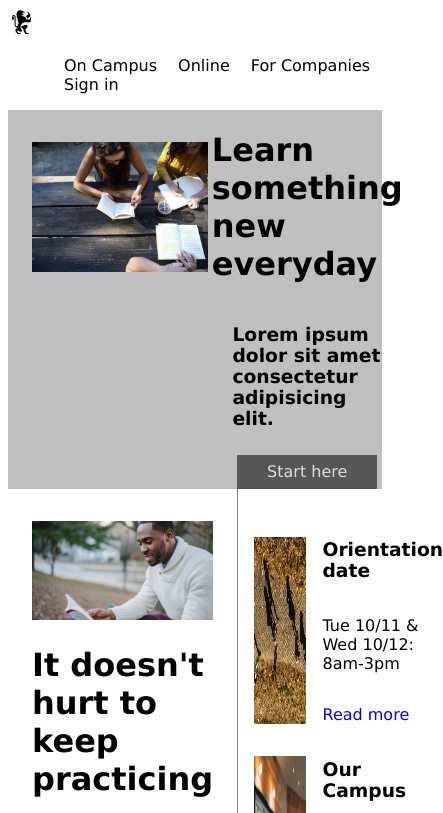
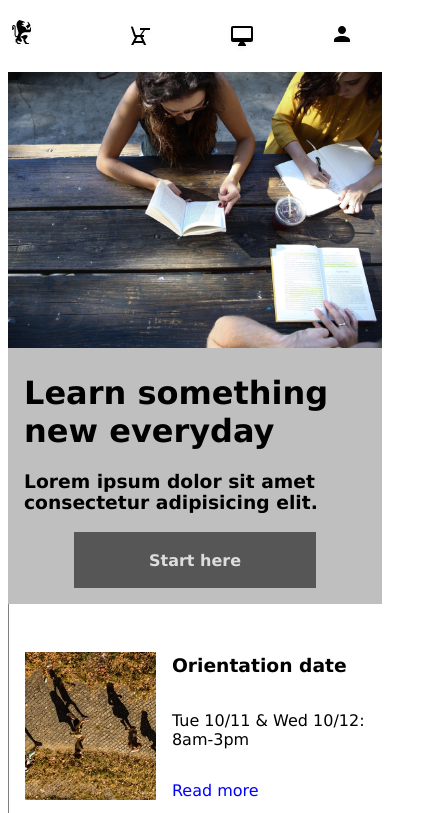
Before and after one commit to bungernt12/Colmar-Academy, a plain HTML site: page index.html in a window 390 px wide. Shown: the top 813 px of the page, 443 px wide, since content can reach past the window. Drawn offline with Linux system fonts and the light colour scheme.

Commit message:
Reformat banner info main for mobile

```diff
--- a/index.html
+++ b/index.html
@@ -10,15 +10,18 @@
     <header>
         <!--Logo and School Name -->
         <div class="headerleft">
-            <img src="./resources/capstone_colmar_assets/images/ic-logo.svg" alt="Colmar Academy Logo">
+            <img src="./resources/capstone_colmar_assets/images/ic-logo.svg" alt="Colmar Academy Logo" class="icon">
             <h3 id="schoolname">Colmar Academy</h3>
         </div>
         <nav>
             <ul>
-                <li>On Campus</li>
-                <li>Online</li>
-                <li>For Companies</li>
-                <li>Sign in</li>
+                <li class="wordNav">On Campus</li>
+                <li class="wordNav">Online</li>
+                <li class="wordNav">For Companies</li>
+                <li class="wordNav">Sign in</li>
+                <li class="iconNav icon"><img src="./resources/capstone_colmar_assets/images/ic-on-campus.svg" alt="on campus icon"></li>
+                <li class="iconNav icon"><img src="./resources/capstone_colmar_assets/images/ic-online.svg" alt="online icon"></li>
+                <li class="iconNav icon"><img src="./resources/capstone_colmar_assets/images/ic-login.svg" alt="login icon"></li>
             </ul>
         </nav>
     </header>
@@ -58,7 +61,7 @@
                 </div>
             </div>
             <div class="infomain-block">
-                <img src="./resources/capstone_colmar_assets/images/information-guest-lecture.jpg" alt="Guest Lecturer">
+                <img id="guestpic" src="./resources/capstone_colmar_assets/images/information-guest-lecture.jpg" alt="Guest Lecturer">
                 <div class="infomain-block-text">
                     <h3>Our guest lecture</h3>
                     <p>Join a keynote with oliver sack about music in medical treatment</p>
--- a/resources/css/style.css
+++ b/resources/css/style.css
@@ -9,6 +9,10 @@ html {
 .headerleft {
     float: left;
     display: flex;
+}
+
+ul {
+    padding-left: 0;
 }
 
 li{
@@ -51,7 +55,7 @@ nav{
     padding: 5% 20%;
     background-color: rgb(86, 86, 86);
     font-family: Verdana, Geneva, Tahoma, sans-serif;
-    font-weight: 500;
+    font-weight: 600;
     color: rgb(221, 221, 221);
     box-shadow: none;
     margin-top: 5%;
@@ -80,6 +84,10 @@ nav{
     width: 40%;
     border-left: 1px solid grey;
 
+}
+
+#guestpic {
+    width: 60%;
 }
 
 .infomain-block {
@@ -149,7 +157,72 @@ nav{
 }
 
 @media only screen and (max-width: 1000px) {
+   .infomain {
+    flex-direction: column;
+    width: 100%;
+   }
+
+   .infomain-right {
+    width: 100%;
+   }
+}
+
+@media only screen and (max-width: 620px) {
     #schoolname {
         display: none;
     }
+    .headerleft {
+        margin-top: 10px;
+    }
+
+    nav {
+        width: 80%;
+    }
+
+   ul {
+    display: flex;
+    justify-content: space-around;
+   }
+
+
+    .wordNav {
+        display: none;
+    }
+    .banner {
+        flex-direction: column;
+    }
+
+    .bannerleft {
+        width: 100%;
+        padding: 0 0;
+    }
+
+    .bannerleft img {
+        width: 100%;
+    }
+    .bannerright {
+        width: 100%;
+    }
+
+    .bannerright h1, .bannerright h3 {
+        padding: 0 16px;
+    }
+
+    .bannerright h3 {
+        margin: 0 0;
+    }
+
+    .button {
+        margin-bottom: 16px;
+    }
+
+    .infomain-left {
+        display: none;
+    }
 }
+
+@media only screen and (min-width: 620px) {
+    .iconNav {
+        display: none;
+    }
+}
```
